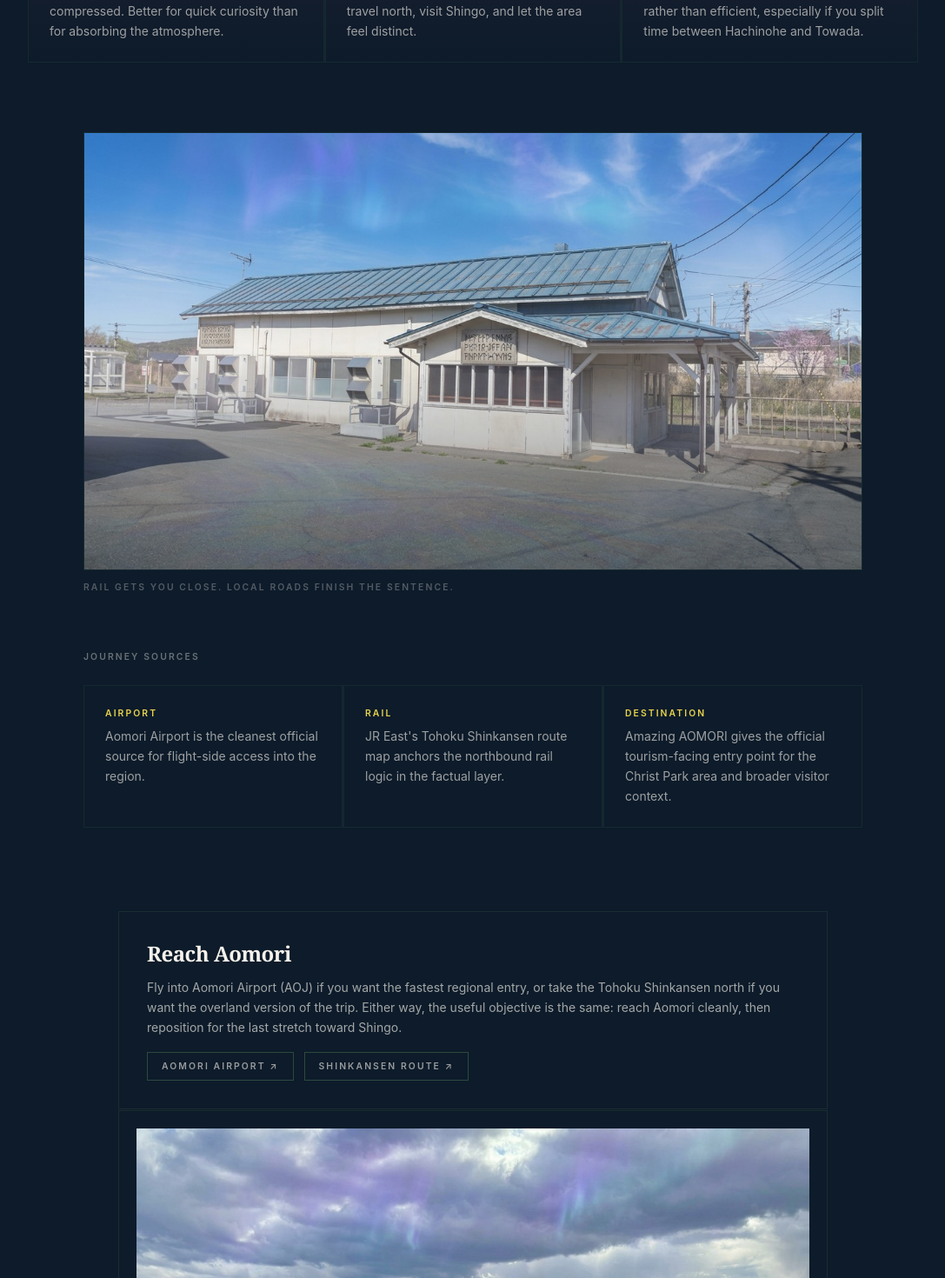
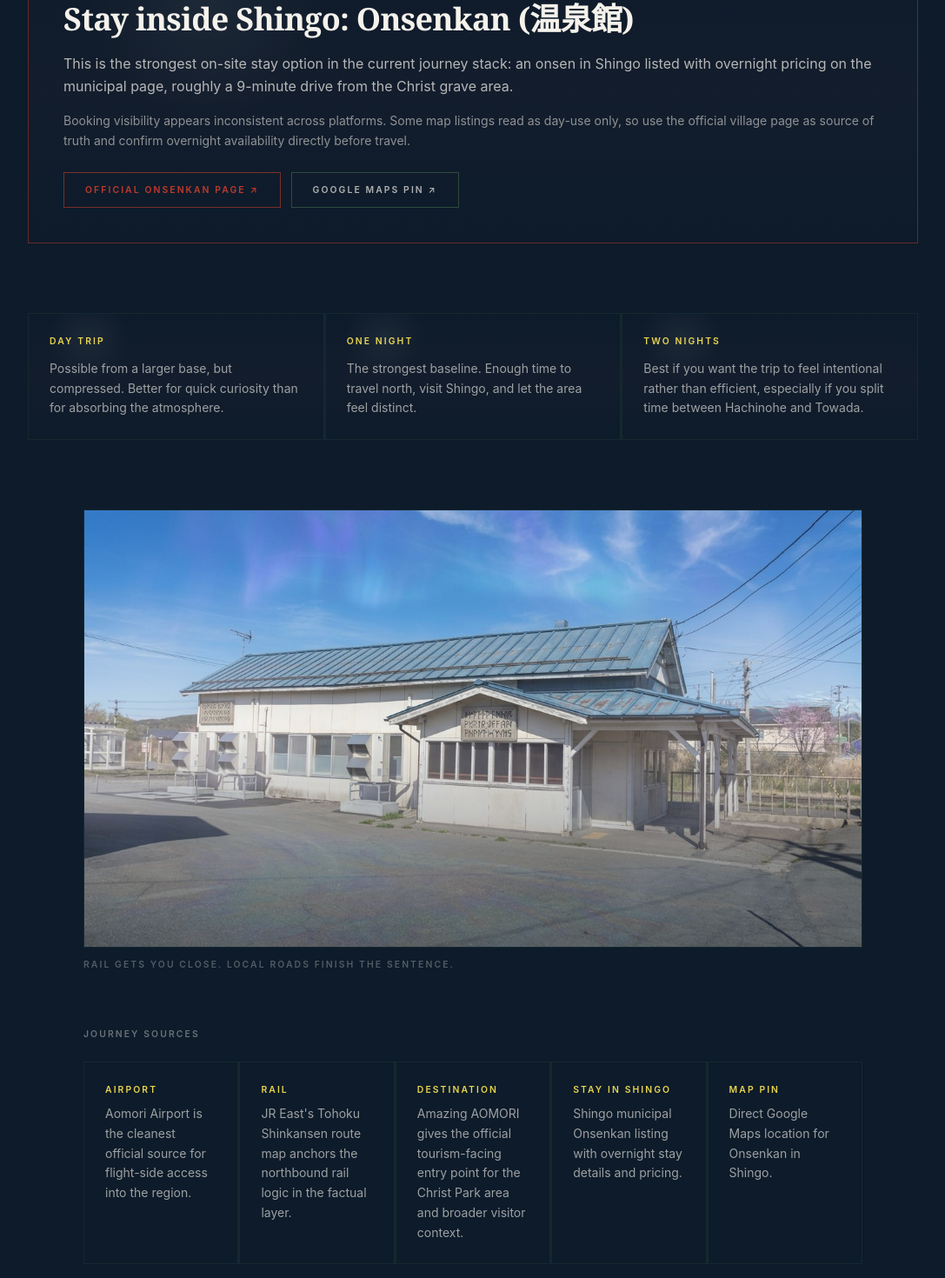
Before and after one commit to tyrannosaurusjr/japanese-jesus, a Next.js app: page /journey in a window 1280 px wide. Shown: the part 800-2270 px from the top of the page at 87% size, without its empty margins (96-1183 px from the left). Built offline with nearby package versions, Linux system fonts and the light colour scheme; no server answers.

Commit message:
Feature Onsenkan stay with official and Google Maps links

```diff
--- a/app/journey-content.tsx
+++ b/app/journey-content.tsx
@@ -35,6 +35,52 @@ export function JourneyContent() {
           Flights, trains, local roads, and lodging choices all change the feeling of the
           approach.
         </p>
+      </section>
+
+      <section className="px-6 md:px-10 pb-20">
+        <div className="max-w-5xl mx-auto static-panel border border-[#C0392B]/50 bg-[#0D1B2A] p-8 md:p-10">
+          <p className="label text-[#E8D44D] mb-4">Priority Stay</p>
+          <h2
+            className="text-3xl md:text-4xl text-[#F5F2EB] mb-4 leading-tight"
+            style={{ fontFamily: "'Playfair Display', Georgia, serif", fontWeight: 900 }}
+          >
+            Stay inside Shingo: Onsenkan (温泉館)
+          </h2>
+          <p
+            className="text-[#F5F2EB]/72 text-base leading-relaxed mb-4"
+            style={{ fontFamily: "'Inter', system-ui, sans-serif" }}
+          >
+            This is the strongest on-site stay option in the current journey stack: an onsen in
+            Shingo listed with overnight pricing on the municipal page, roughly a 9-minute drive
+            from the Christ grave area.
+          </p>
+          <p
+            className="text-[#F5F2EB]/55 text-sm leading-relaxed mb-6"
+            style={{ fontFamily: "'Inter', system-ui, sans-serif" }}
+          >
+            Booking visibility appears inconsistent across platforms. Some map listings read as
+            day-use only, so use the official village page as source of truth and confirm overnight
+            availability directly before travel.
+          </p>
+          <div className="flex flex-wrap gap-3">
+            <a
+              href="https://www.vill.shingo.aomori.jp/sight/onsensyukuhaku/onsenkan/"
+              target="_blank"
+              rel="noopener noreferrer"
+              className="label inline-block border border-[#C0392B]/60 text-[#C0392B] px-6 py-3 hover:bg-[#C0392B] hover:text-[#F5F2EB] transition-all duration-300"
+            >
+              Official Onsenkan Page ↗
+            </a>
+            <a
+              href="https://maps.app.goo.gl/Uwh16Yadjo7DYvCr8"
+              target="_blank"
+              rel="noopener noreferrer"
+              className="label inline-block border border-[#2D4A3E] text-[#F5F2EB]/70 px-6 py-3 hover:border-[#E8D44D] hover:text-[#E8D44D] transition-all duration-300"
+            >
+              Google Maps Pin ↗
+            </a>
+          </div>
+        </div>
       </section>
 
       <section className="px-6 md:px-10 pb-20">
@@ -87,7 +133,7 @@ export function JourneyContent() {
       <section className="px-6 md:px-10 pb-24">
         <div className="max-w-4xl mx-auto">
           <p className="label text-[#F5F2EB]/40 mb-6">Journey Sources</p>
-          <div className="grid grid-cols-1 md:grid-cols-3 gap-px bg-[#2D4A3E]/20">
+          <div className="grid grid-cols-1 md:grid-cols-2 lg:grid-cols-5 gap-px bg-[#2D4A3E]/20">
             <a
               href="https://www.aomori-airport.co.jp/en"
               target="_blank"
@@ -131,6 +177,34 @@ export function JourneyContent() {
               >
                 Amazing AOMORI gives the official tourism-facing entry point for the Christ Park
                 area and broader visitor context.
+              </p>
+            </a>
+            <a
+              href="https://www.vill.shingo.aomori.jp/sight/onsensyukuhaku/onsenkan/"
+              target="_blank"
+              rel="noopener noreferrer"
+              className="bg-[#0D1B2A] border border-[#2D4A3E]/30 p-6 hover:border-[#C0392B]/60 transition-colors duration-300"
+            >
+              <p className="label text-[#E8D44D] mb-2">Stay In Shingo</p>
+              <p
+                className="text-[#F5F2EB]/62 text-sm leading-relaxed"
+                style={{ fontFamily: "'Inter', system-ui, sans-serif" }}
+              >
+                Shingo municipal Onsenkan listing with overnight stay details and pricing.
+              </p>
+            </a>
+            <a
+              href="https://maps.app.goo.gl/Uwh16Yadjo7DYvCr8"
+              target="_blank"
+              rel="noopener noreferrer"
+              className="bg-[#0D1B2A] border border-[#2D4A3E]/30 p-6 hover:border-[#C0392B]/60 transition-colors duration-300"
+            >
+              <p className="label text-[#E8D44D] mb-2">Map Pin</p>
+              <p
+                className="text-[#F5F2EB]/62 text-sm leading-relaxed"
+                style={{ fontFamily: "'Inter', system-ui, sans-serif" }}
+              >
+                Direct Google Maps location for Onsenkan in Shingo.
               </p>
             </a>
           </div>
--- a/app/page.tsx
+++ b/app/page.tsx
@@ -198,6 +198,54 @@ export default function Home() {
       </section>
 
       <section className="px-6 md:px-10 pb-28">
+        <div className="max-w-6xl mx-auto static-panel border border-[#C0392B]/50 bg-[#0D1B2A] p-8 md:p-10 grid grid-cols-1 md:grid-cols-[0.7fr_0.3fr] gap-8 items-start">
+          <div>
+            <p className="label text-[#E8D44D] mb-4">Stay In The Node</p>
+            <h2
+              className="text-3xl md:text-4xl text-[#F5F2EB] mb-4 leading-tight"
+              style={{ fontFamily: "'Playfair Display', Georgia, serif", fontWeight: 900 }}
+            >
+              Overnight in Shingo at Onsenkan.
+            </h2>
+            <p
+              className="text-[#F5F2EB]/68 text-base leading-relaxed"
+              style={{ fontFamily: "'Inter', system-ui, sans-serif" }}
+            >
+              Municipal listings indicate overnight stays at Shingo&apos;s Onsenkan, about a
+              9-minute drive from the Christ grave area. Platform listings can be inconsistent, so
+              treat the village page as primary and confirm availability directly.
+            </p>
+          </div>
+          <div className="flex md:justify-end">
+            <div className="flex flex-wrap gap-3 md:justify-end">
+              <Link
+                href="/journey"
+                className="label inline-block border border-[#C0392B]/60 text-[#C0392B] px-6 py-3 hover:bg-[#C0392B] hover:text-[#F5F2EB] transition-all duration-300"
+              >
+                Open Journey Guide
+              </Link>
+              <a
+                href="https://www.vill.shingo.aomori.jp/sight/onsensyukuhaku/onsenkan/"
+                target="_blank"
+                rel="noopener noreferrer"
+                className="label inline-block border border-[#2D4A3E] text-[#F5F2EB]/70 px-6 py-3 hover:border-[#E8D44D] hover:text-[#E8D44D] transition-all duration-300"
+              >
+                Official Onsenkan ↗
+              </a>
+              <a
+                href="https://maps.app.goo.gl/Uwh16Yadjo7DYvCr8"
+                target="_blank"
+                rel="noopener noreferrer"
+                className="label inline-block border border-[#2D4A3E] text-[#F5F2EB]/70 px-6 py-3 hover:border-[#E8D44D] hover:text-[#E8D44D] transition-all duration-300"
+              >
+                Google Maps Pin ↗
+              </a>
+            </div>
+          </div>
+        </div>
+      </section>
+
+      <section className="px-6 md:px-10 pb-28">
         <div className="max-w-6xl mx-auto">
           <p className="label text-[#E8D44D] mb-6">Live Reads</p>
           <div className="grid grid-cols-1 md:grid-cols-3 gap-px bg-[#2D4A3E]/20">
```
